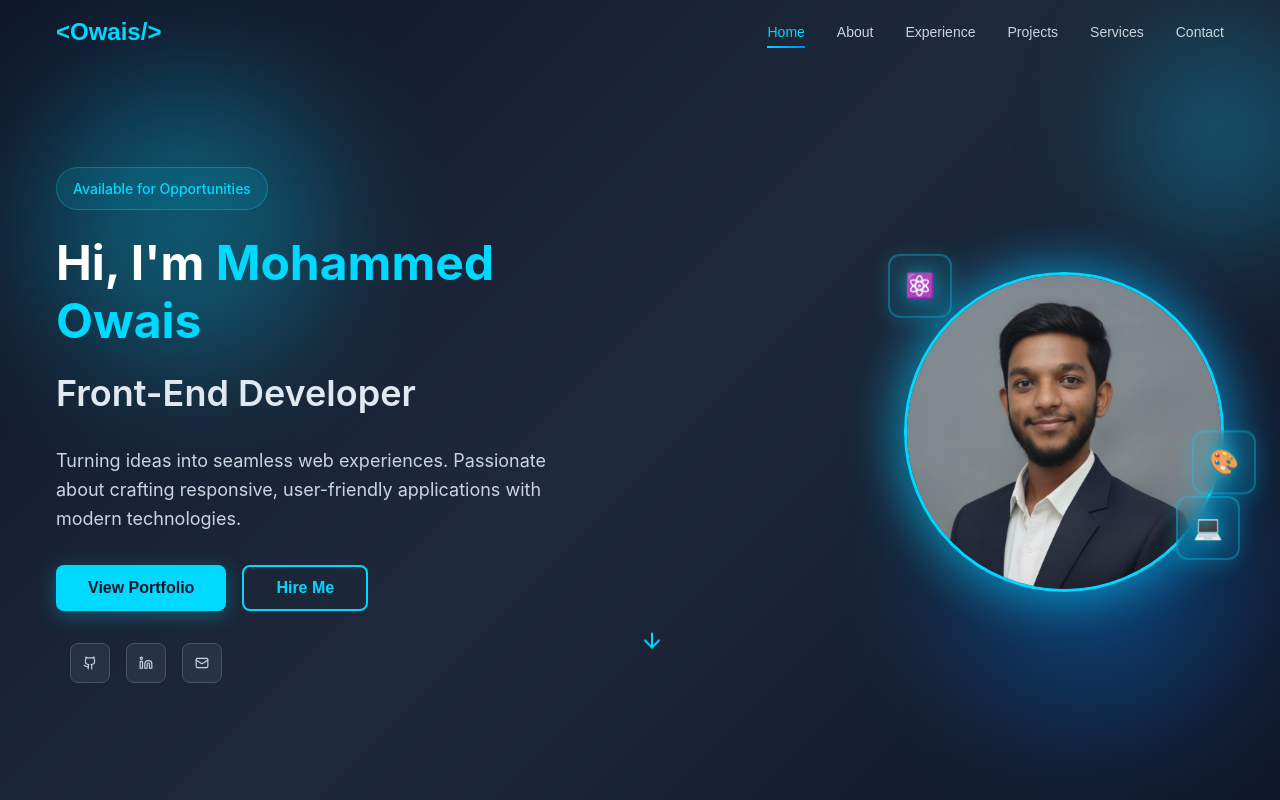
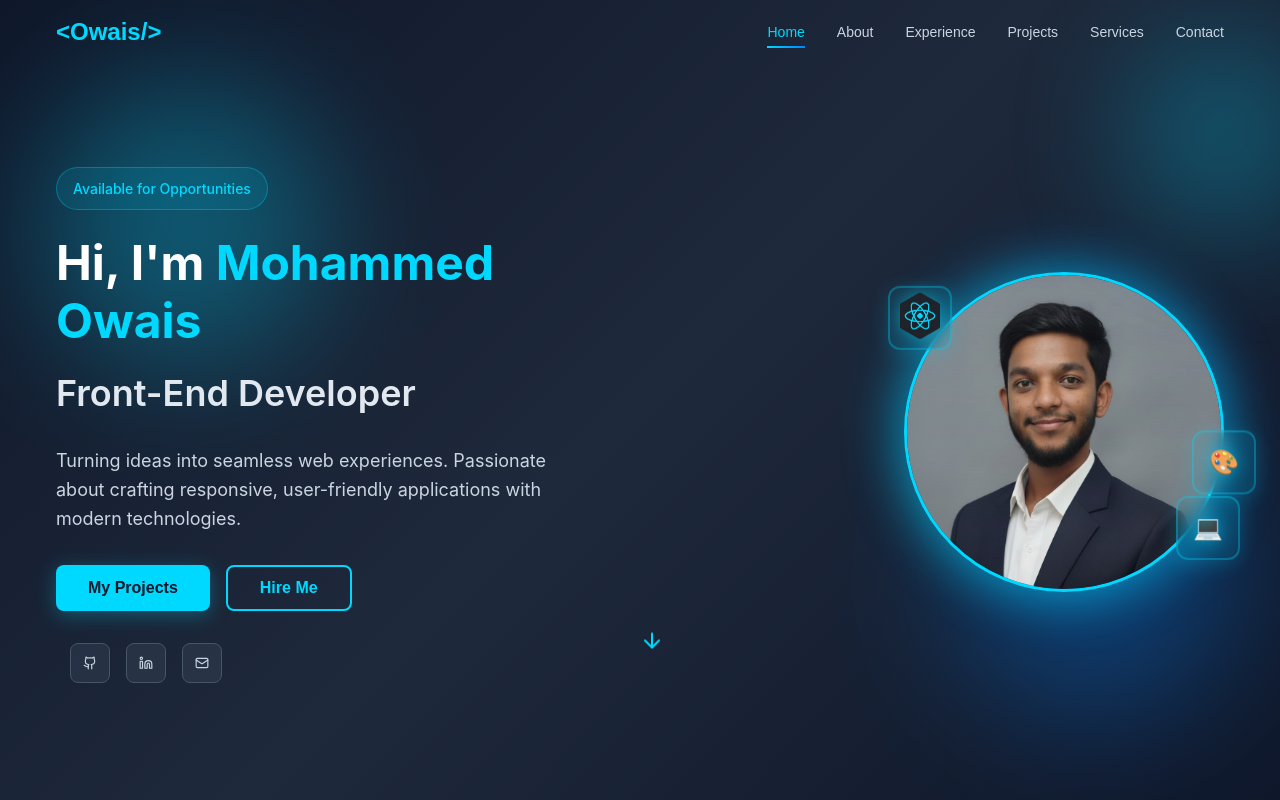
Before and after one commit to VT-Owais/My-web-Portfolio, a React (Vite) app: page / in a window 1280 px wide. Shown: the top 800 px of the page. Built offline with nearby package versions, Linux system fonts and the light colour scheme.

Commit message:
updated project section

```diff
--- a/src/Components/Hero/Hero.css
+++ b/src/Components/Hero/Hero.css
@@ -323,7 +323,7 @@
 }
 
 .element-1 {
-  top: -1rem;
+  top: 1rem;
   left: -1rem;
   animation-delay: 0s;
 }
@@ -356,7 +356,11 @@
   font-size: 1.5rem;
   filter: drop-shadow(0 0 8px rgba(0, 217, 255, 0.5));
 }
-
+.element-icon img{
+  width: 40px;
+    position: relative;
+    top: 0.2rem;
+}
 /* Scroll Indicator */
 .scroll-indicator {
   position: absolute;
--- a/src/Components/Hero/Hero.jsx
+++ b/src/Components/Hero/Hero.jsx
@@ -1,14 +1,21 @@
 import { Github, Linkedin, Mail, ArrowDown } from 'lucide-react';
+import { useNavigate } from 'react-router-dom';
 import Button from '../ui/Button';
 import profileImage from '../../assets/Images/Mine-image.jpeg';
 import './Hero.css';
 
 const Hero = () => {
+  const navigate = useNavigate();
+
   const scrollToSection = (id) => {
     const element = document.getElementById(id);
     if (element) {
       element.scrollIntoView({ behavior: 'smooth' });
     }
+  };
+
+  const handleProjectsClick = () => {
+    navigate('/projects');
   };
 
   return (
@@ -47,10 +54,10 @@ const Hero = () => {
             {/* Buttons */}
             <div className="hero-buttons">
               <Button
-                onClick={() => scrollToSection('portfolio')}
+                onClick={handleProjectsClick}
                 className="btn-primary"
               >
-                View Portfolio
+                My Projects
               </Button>
               <Button
                 onClick={() => scrollToSection('contact')}
@@ -104,7 +111,9 @@ const Hero = () => {
 
               {/* Floating Elements */}
               <div className="floating-element element-1">
-                <span className="element-icon">⚛️</span>
+                <span className="element-icon">
+                  <img src="../src/assets/Images/react-icon.png" alt="" />
+                </span>
               </div>
               <div className="floating-element element-2">
                 <span className="element-icon">💻</span>
@@ -112,6 +121,7 @@ const Hero = () => {
               <div className="floating-element element-3">
                 <span className="element-icon">🎨</span>
               </div>
+
             </div>
           </div>
         </div>
--- a/src/Pages/Projects/Projects.jsx
+++ b/src/Pages/Projects/Projects.jsx
@@ -17,7 +17,7 @@ const Projects = () => {
         "Product filtering and search"
       ],
       projectLink: "#",
-      codeLink: "#"
+      codeLink: "https://github.com/VT-Owais/WiseStep"
     },
     {
       title: "AI Chef Recipe Generator",
@@ -31,7 +31,7 @@ const Projects = () => {
         "Ingredient-based filtering"
       ],
       projectLink: "#",
-      codeLink: "#"
+      codeLink: "https://github.com/VT-Owais/AI-Chef"
     }
   ];
 
@@ -41,28 +41,28 @@ const Projects = () => {
       description: "A modern task management application with add, edit, delete, and filter functionality.",
       tags: ["React.js", "CSS", "Local Storage"],
       projectLink: "#",
-      codeLink: "#"
+      codeLink: "https://github.com/VT-Owais/Do-it-To-do-list-"
     },
     {
       title: "Snake Game",
       description: "Classic snake game with score tracking, increasing difficulty, and responsive controls.",
       tags: ["JavaScript", "HTML5", "CSS3"],
       projectLink: "#",
-      codeLink: "#"
+      codeLink: "https://github.com/VT-Owais/Snake-Game"
     },
     {
       title: "Stone Paper Scissors",
       description: "Interactive game with computer opponent, score tracking, and animated results.",
       tags: ["JavaScript", "HTML", "CSS"],
       projectLink: "#",
-      codeLink: "#"
+      codeLink: "https://github.com/VT-Owais/stone-paper-scissors-js-game"
     },
     {
       title: "Calculator",
       description: "Fully functional calculator with basic arithmetic operations and responsive design.",
       tags: ["JavaScript", "HTML", "CSS"],
       projectLink: "#",
-      codeLink: "#"
+      codeLink: "https://github.com/VT-Owais/Calculator-js"
     }
   ];
 
@@ -128,6 +128,7 @@ const Projects = () => {
                     variant="default"
                     size="sm"
                     className="project-btn primary"
+                    onClick={() => window.open(project.projectLink, '_blank')}
                   >
                     <ExternalLink className="btn-icon" />
                     View Project
@@ -136,6 +137,7 @@ const Projects = () => {
                     variant="outline"
                     size="sm"
                     className="project-btn secondary"
+                    onClick={() => window.open(project.codeLink, '_blank')}
                   >
                     <Github className="btn-icon" />
                     View Code
@@ -182,6 +184,7 @@ const Projects = () => {
                     variant="default"
                     size="sm"
                     className="mini-project-btn primary"
+                    onClick={() => window.open(project.projectLink, '_blank')}
                   >
                     <ExternalLink className="btn-icon" />
                     View Project
@@ -190,6 +193,7 @@ const Projects = () => {
                     variant="outline"
                     size="sm"
                     className="mini-project-btn secondary"
+                    onClick={() => window.open(project.codeLink, '_blank')}
                   >
                     <Github className="btn-icon" />
                     Code
```
Also changed, not shown: src/assets/Images/react-icon.png (added).
